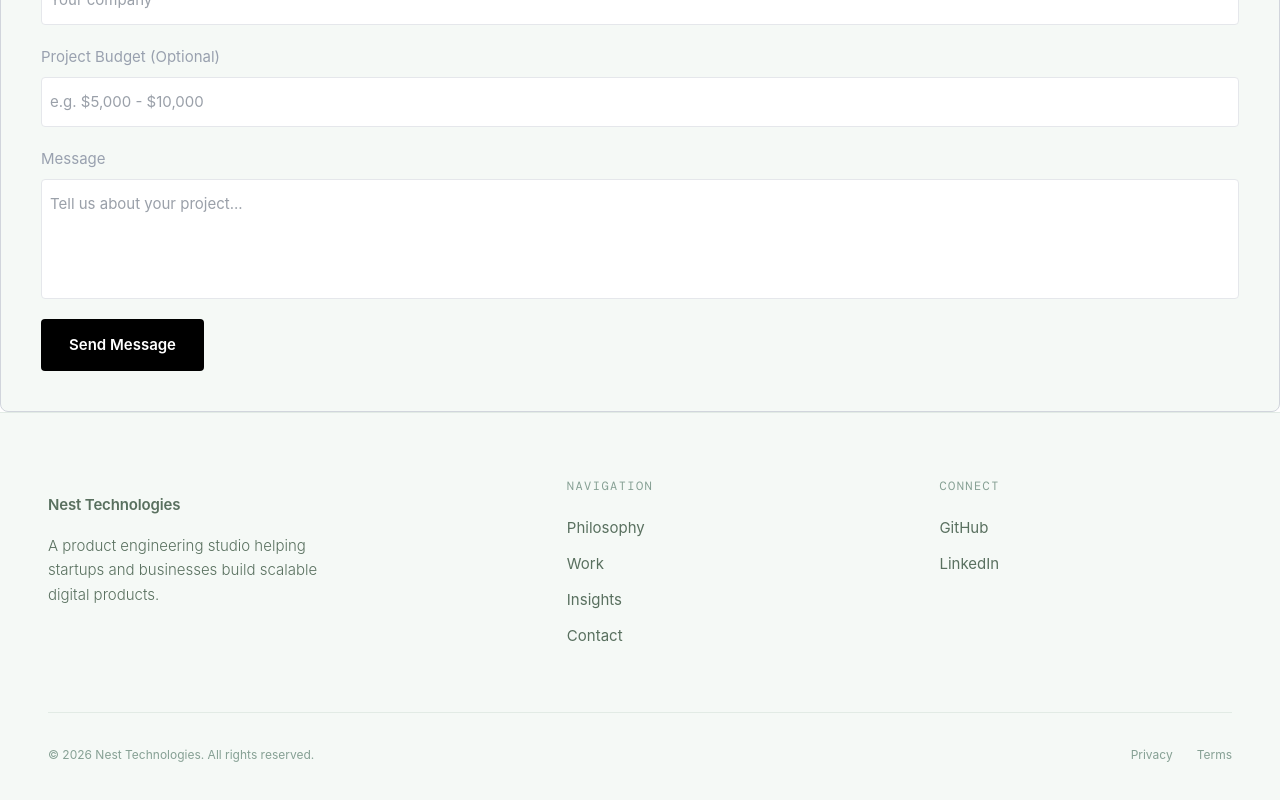
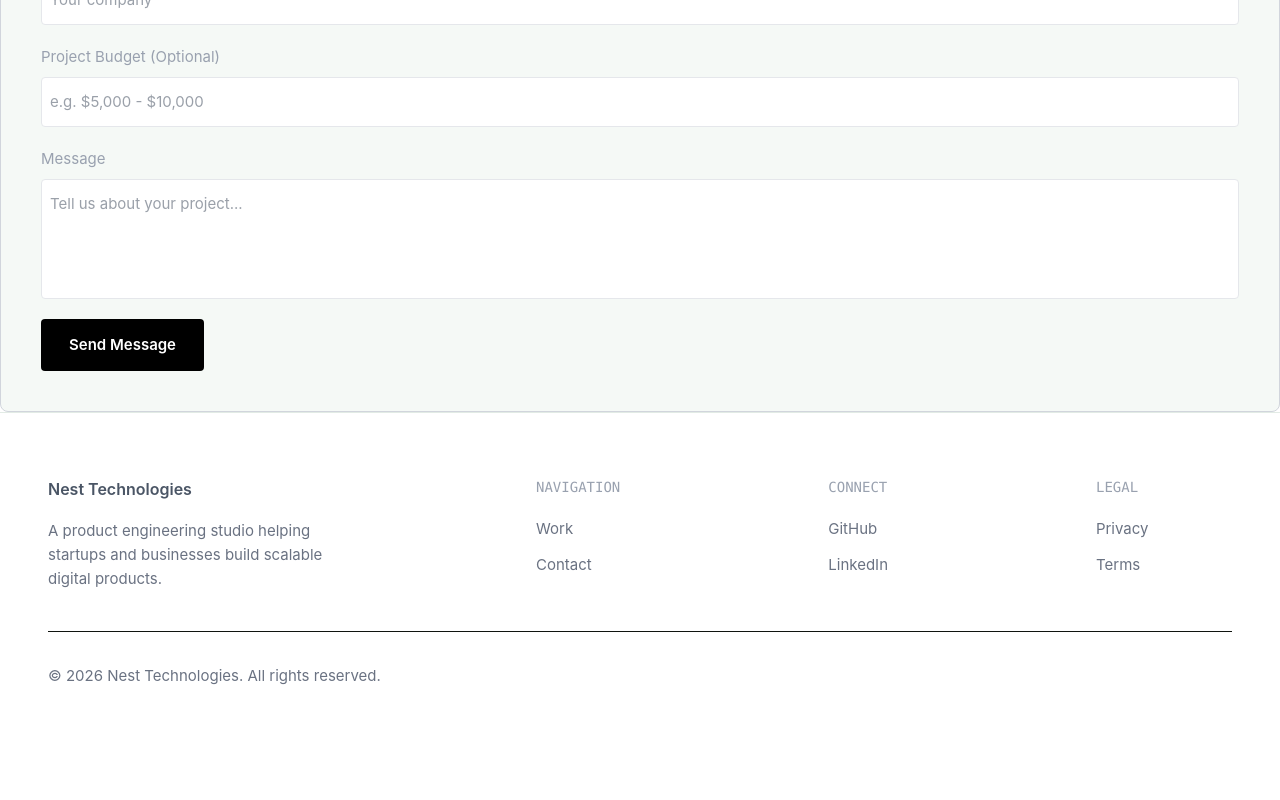
Before and after one commit to Maazkhalid47/Nest-tech-website, a Next.js app: page / in a window 1280 px wide. Shown: the part 3817-4617 px from the top of the page. After the commit the page ends 4545 px from the top, so only its background shows below. Built offline with nearby package versions, Linux system fonts and the light colour scheme; a web font is replaced by a local one.

Commit message:
improve ui of footer and change the background of service file

```diff
--- a/app/globals.css
+++ b/app/globals.css
@@ -23,8 +23,8 @@
 
 .light {
   --bg: #ffffff;
-  --bg2: #f5f9f6;
-  --bg3: #eef4f0;
+  --bg2: #ffffff;
+  --bg3: #ffffff;
   --border: #e2ebe5;
   --border2: #d2ded6;
   --grid-line: #a9c2b3;
--- a/app/layout.tsx
+++ b/app/layout.tsx
@@ -2,6 +2,7 @@ import type { Metadata } from "next";
 import Link from "next/link";
 import "./globals.css";
 import Navbar from "@/components/Navbar";
+import Footer from "@/components/Footer";
 import { ThemeProvider } from "@/components/ThemeProvider";
 import { Arima } from "next/font/google";
 import { Work_Sans } from "next/font/google";
@@ -47,66 +48,7 @@ export default function RootLayout({
         <ThemeProvider>
           <Navbar />
           {children}
-          <footer>
-            <div className="footer-top">
-              <div className="footer-brand">
-                <p className="nav-logo" style={{ fontSize: 15, fontWeight: 600 }}>
-                  Nest Technologies
-                </p>
-                <p>
-                  A product engineering studio helping startups and businesses
-                  build scalable digital products.
-                </p>
-              </div>
-              <div className="footer-col">
-                <h4>Navigation</h4>
-                <ul>
-                  <li>
-                    <Link href="/#philosophy">Philosophy</Link>
-                  </li>
-                  <li>
-                    <Link href="/#work">Work</Link>
-                  </li>
-                  <li>
-                    <Link href="/#insights">Insights</Link>
-                  </li>
-                  <li>
-                    <Link href="/#contact">Contact</Link>
-                  </li>
-                </ul>
-              </div>
-              <div className="footer-col">
-                <h4>Connect</h4>
-                <ul>
-                  <li>
-                    <a
-                      href="https://github.com/Maazkhalid47/Nest-tech-website"
-                      target="_blank"
-                      rel="noopener noreferrer"
-                    >
-                      GitHub
-                    </a>
-                  </li>
-                  <li>
-                    <a
-                      href="https://linkedin.com/in/marskhalid"
-                      target="_blank"
-                      rel="noopener noreferrer"
-                    >
-                      LinkedIn
-                    </a>
-                  </li>
-                </ul>
-              </div>
-            </div>
-            <div className="footer-bottom">
-              <p>© 2026 Nest Technologies. All rights reserved.</p>
-              <div className="footer-bottom-links">
-                <Link href="/privacy">Privacy</Link>
-                <Link href="/terms">Terms</Link>
-              </div>
-            </div>
-          </footer>
+          <Footer/>
         </ThemeProvider>
       </body>
     </html>
--- a/app/page.tsx
+++ b/app/page.tsx
@@ -381,3 +381,5 @@ export default function Home() {
     </div>
   );
 }
+
+// #fdfdfd
--- /dev/null
+++ b/components/Footer.tsx
@@ -0,0 +1,108 @@
+import Link from "next/link";
+
+function Footer() {
+  return (
+    <footer className="border-t border-(--border) bg-(--bg2) px-6 pt-12 pb-8 min-[901px]:px-12 min-[901px]:pt-16 min-[901px]:pb-10">
+
+      <div className="mb-10 flex gap-x-52">
+        <div>
+          <p
+            className="text-gray-600 font-semibold text-[16px]"
+          >
+            Nest Technologies
+          </p>
+
+          <p className="mt-4 max-w-70 text-gray-500 text-[15px] ">
+            A product engineering studio helping startups and businesses
+            build scalable digital products.
+          </p>
+        </div>
+
+        <div>
+          <h4 className="mb-5 font-mono text-sm text-gray-400 uppercase">
+            Navigation
+          </h4>
+
+          <ul className="flex list-none text-gray-500 flex-col gap-3">
+            <li>
+              <Link
+                href="/#work"
+                className="text-[15px]  transition-colors duration-200"
+              >
+                Work
+              </Link>
+            </li>
+
+            <li>
+              <Link
+                href="/#contact"
+                className="text-[15px] transition-colors duration-200 "
+              >
+                Contact
+              </Link>
+            </li>
+          </ul>
+        </div>
+
+        <div>
+          <h4 className="mb-5 font-mono text-sm text-gray-400 uppercase">
+            Connect
+          </h4>
+
+          <ul className="flex list-none flex-col text-gray-500 gap-3">
+            <li>
+              <a
+                href="https://github.com/Maazkhalid47/Nest-tech-website"
+                target="_blank"
+                rel="noopener noreferrer"
+                className="text-[15px] transition-colors duration-200 "
+              >
+                GitHub
+              </a>
+            </li>
+
+            <li>
+              <a
+                href="https://linkedin.com/in/marskhalid"
+                target="_blank"
+                rel="noopener noreferrer"
+                className="text-[15px] transition-colors duration-200 "
+              >
+                LinkedIn
+              </a>
+            </li>
+          </ul>
+        </div>
+
+        <div>
+          <h4 className="mb-5 font-mono text-sm text-gray-400 uppercase">
+            Legal
+          </h4>
+
+          <ul className="flex list-none flex-col text-gray-500 gap-3">
+            <li>
+              <Link href="/privacy" className="transition-colors duration-200">
+                Privacy
+              </Link>
+            </li>
+            <li>
+              <Link href="/terms" className="transition-colors duration-200 ">
+                Terms
+              </Link>
+            </li>
+          </ul>
+
+        </div>
+
+      </div>
+
+      <div className="flex flex-col items-center gap-4 border-t pt-8 text-center min-[901px]:flex-row min-[901px]:justify-between min-[901px]:text-left">
+        <p className="text-gray-500">
+          © 2026 Nest Technologies. All rights reserved.
+        </p>
+      </div>
+    </footer>
+  );
+}
+
+export default Footer;
--- a/components/Service.tsx
+++ b/components/Service.tsx
@@ -10,7 +10,7 @@ const ICONS = {
 
 function Service() {
   return (
-    <section id="service" className="px-12 py-30 bg-[#f5f9f6]">
+    <section id="service" className="px-12 py-30 bg-[#fdfdfd]">
       <Reveal delay={1}>
         <p className="mb-5 text-gray-600">
           Our Services
@@ -18,14 +18,12 @@ function Service() {
       </Reveal>
 
       <Reveal delay={2}>
-        <div className="flex text-6xl">
-          <p className="w-180">Everything you need to <span className="font-bold">build, launch & scale.</span></p>
-
-          <p className=" text-gray-600 w-80 ml-52 pt-10 text-sm">One partner from first idea to millions of users — strategy, design, engineering and growth.</p>
+        <div className="text-6xl">
+          <p className="w-180">Everything you need to <span className="font-semibold">build, launch & scale.</span></p>
         </div>
       </Reveal>
 
-      <div className="mt-20 grid grid-cols-1 gap-7 bg-[#f5f9f6] md:grid-cols-2 lg:grid-cols-3">
+      <div className="mt-20 grid grid-cols-1 gap-7 bg-[#fdfdfd] md:grid-cols-2 lg:grid-cols-3">
         {SERVICES.map((f, i) => {
           const Icon = ICONS[f.icon as keyof typeof ICONS];
 
@@ -38,7 +36,7 @@ function Service() {
             >
               <div className="mb-5 flex items-center justify-between">
                 {/* radius */}
-                <div className="flex h-12 w-12 items-center justify-center rounded border border-gray-300 bg-gray-100 text-black transition-colors duration-300 group-hover:bg-black group-hover:text-white">
+                <div className="flex h-12 w-12 items-center justify-center rounded border border-gray-300 bg-[#fdfdfd] text-black transition-colors duration-300 group-hover:bg-black group-hover:text-white">
                   <Icon size={20} strokeWidth={1.7} />
                 </div>
 
@@ -63,3 +61,6 @@ function Service() {
 }
 
 export default Service;
+
+
+// #fdfdfd
```
Also changed, not shown: tore --source=HEAD~1 --staged --worktree next-env.d.ts (added, +17 -0 lines).
